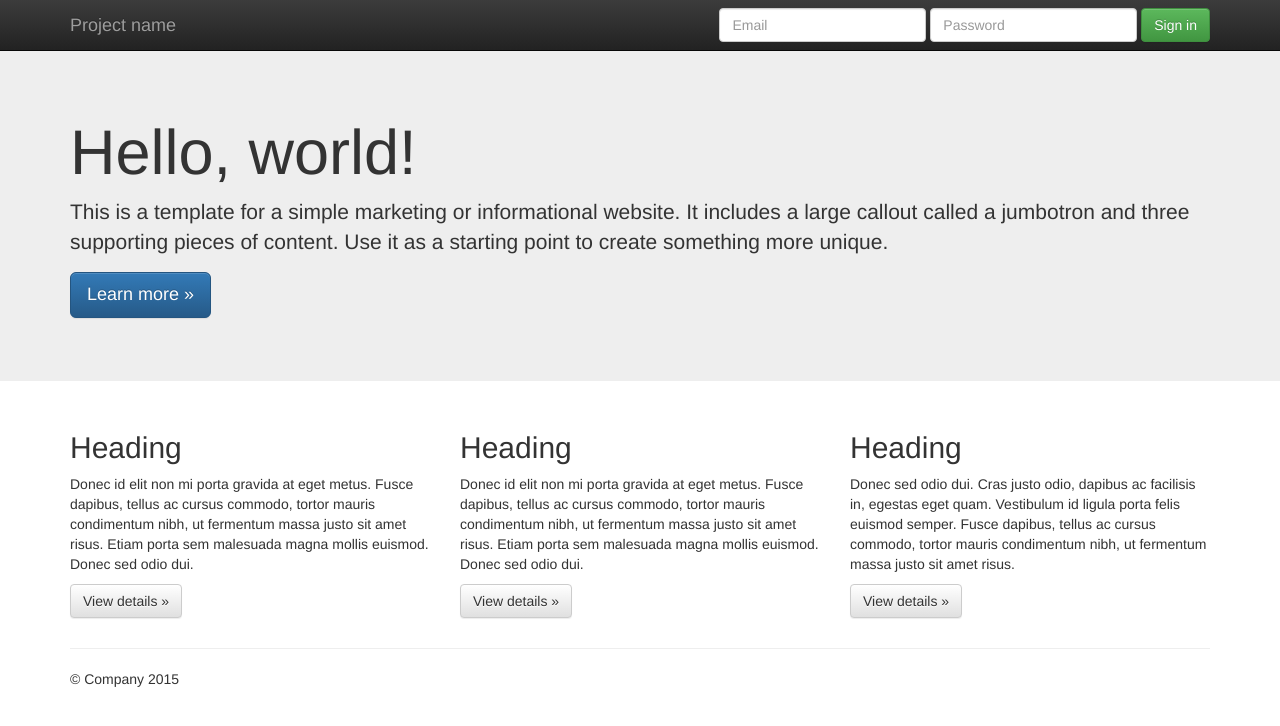
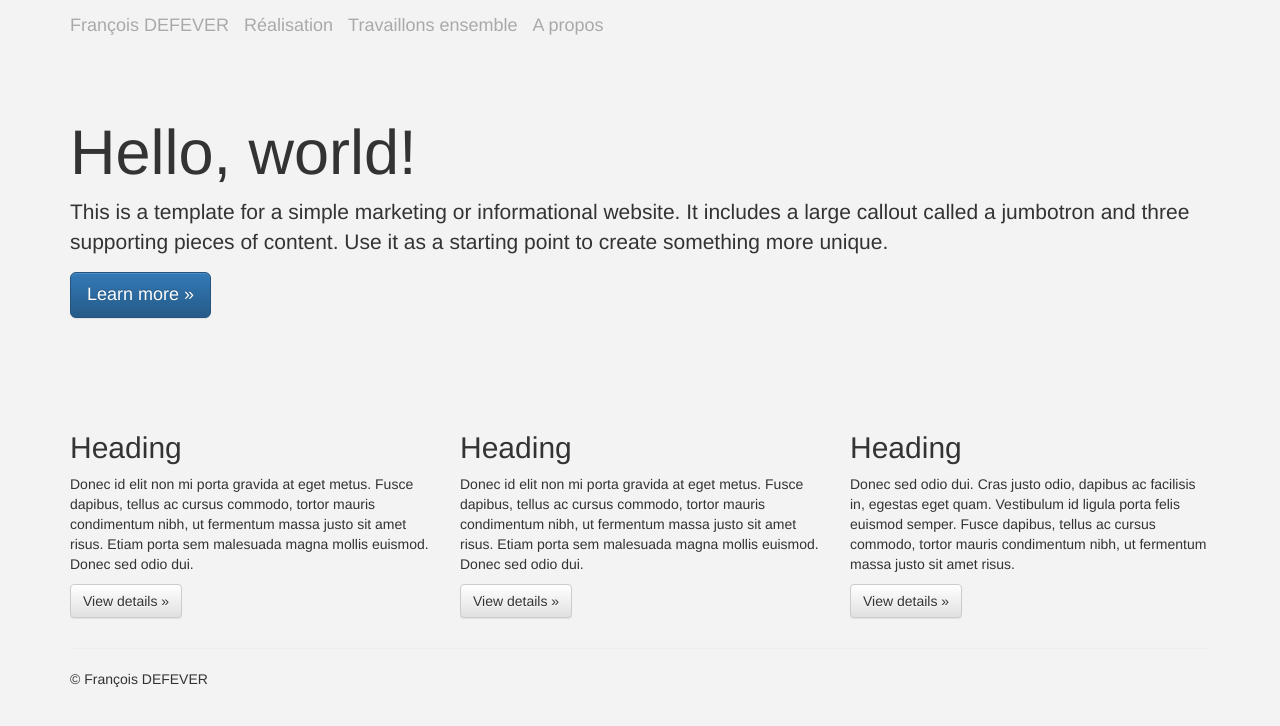
Before and after one commit to francoisdefever/francois-defever, a plain HTML site: page index.html in a window 1280 px wide. Drawn offline with nearby package versions, Linux system fonts and the light colour scheme.

Commit message:
First step of the navbar

```diff
--- a/css/main.css
+++ b/css/main.css
@@ -3,3 +3,23 @@
 /* ==========================================================================
    Author's custom styles
    ========================================================================== */
+/* -------------------------------- index ----------------------------------- */
+body {
+    background-color: #F3F3F3;
+}
+
+.navbar-fixed-top {
+    background-color: #F3F3F3;
+    color: darkgray;
+}
+
+.navbar-brand {
+
+    color: darkgray;
+}
+
+.jumbotron {
+    background-color: #F3F3F3;
+
+}
+/* -------------------------------- /index ---------------------------------- */
--- a/index.html
+++ b/index.html
@@ -32,7 +32,7 @@
     <!--[if lt IE 8]>
             <p class="browserupgrade">You are using an <strong>outdated</strong> browser. Please <a href="http://browsehappy.com/">upgrade your browser</a> to improve your experience.</p>
         <![endif]-->
-    <nav class="navbar navbar-inverse navbar-fixed-top" role="navigation">
+    <nav class="navbar navbar-fixed-top" role="navigation">
         <div class="container">
             <div class="navbar-header">
                 <button type="button" class="navbar-toggle collapsed" data-toggle="collapse" data-target="#navbar" aria-expanded="false" aria-controls="navbar">
@@ -41,9 +41,12 @@
                     <span class="icon-bar"></span>
                     <span class="icon-bar"></span>
                 </button>
-                <a class="navbar-brand" href="#">Project name</a>
+                <a class="navbar-brand" href="index.html">François DEFEVER</a>
+                <a class="navbar-brand" href="realisation.html">Réalisation</a>
+                <a class="navbar-brand" href="work.html">Travaillons ensemble</a>
+                <a class="navbar-brand" href="apropos.html">A propos</a>
             </div>
-            <div id="navbar" class="navbar-collapse collapse">
+            <!-- <div id="navbar" class="navbar-collapse collapse">
                 <form class="navbar-form navbar-right" role="form">
                     <div class="form-group">
                         <input type="text" placeholder="Email" class="form-control">
@@ -53,7 +56,7 @@
                     </div>
                     <button type="submit" class="btn btn-success">Sign in</button>
                 </form>
-            </div>
+            </div> -->
             <!--/.navbar-collapse -->
         </div>
     </nav>
@@ -91,7 +94,8 @@
         <hr>
 
         <footer>
-            <p>&copy; Company 2015</p>
+
+            <p>&copy; François DEFEVER</p>
         </footer>
     </div>
     <!-- /container -->
```
